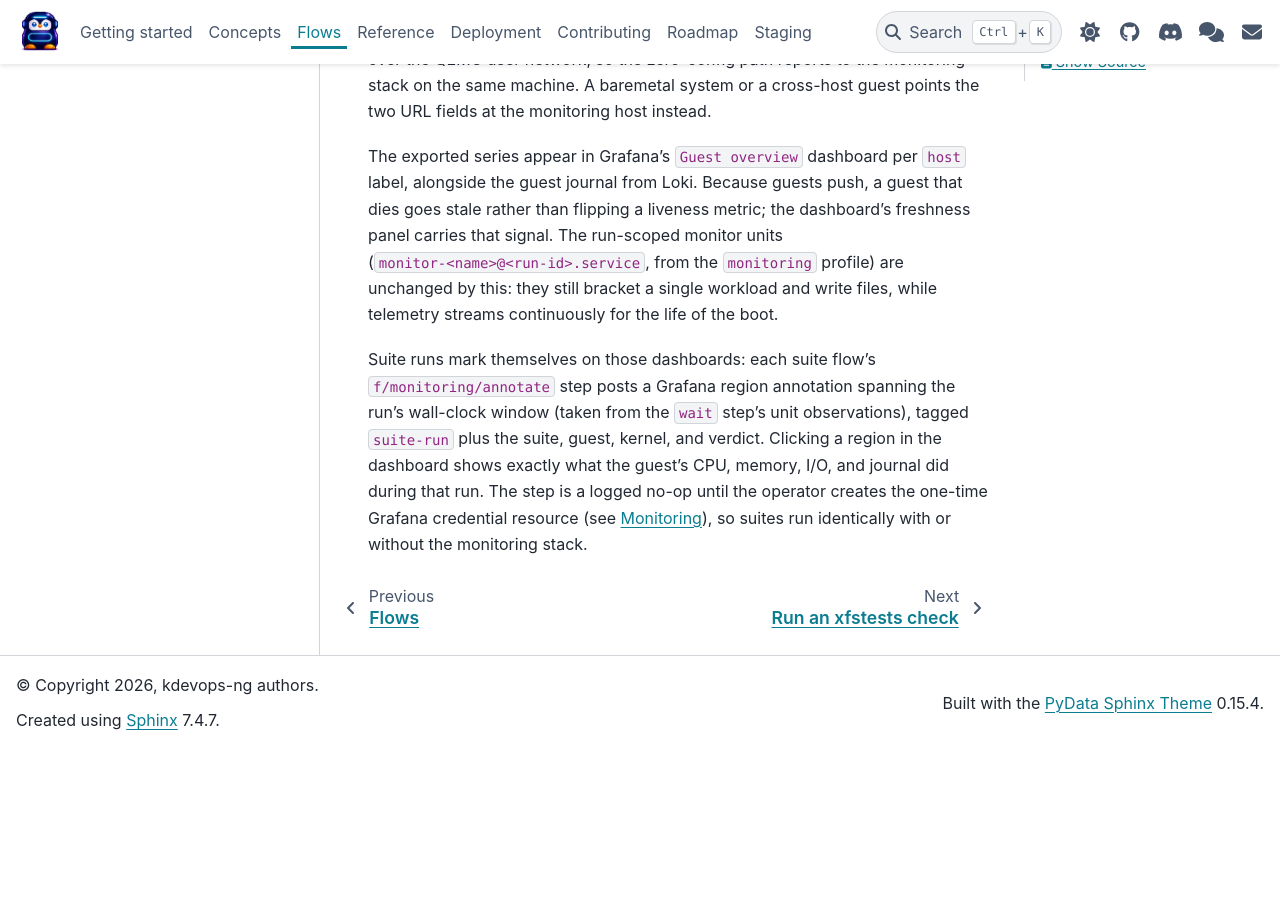
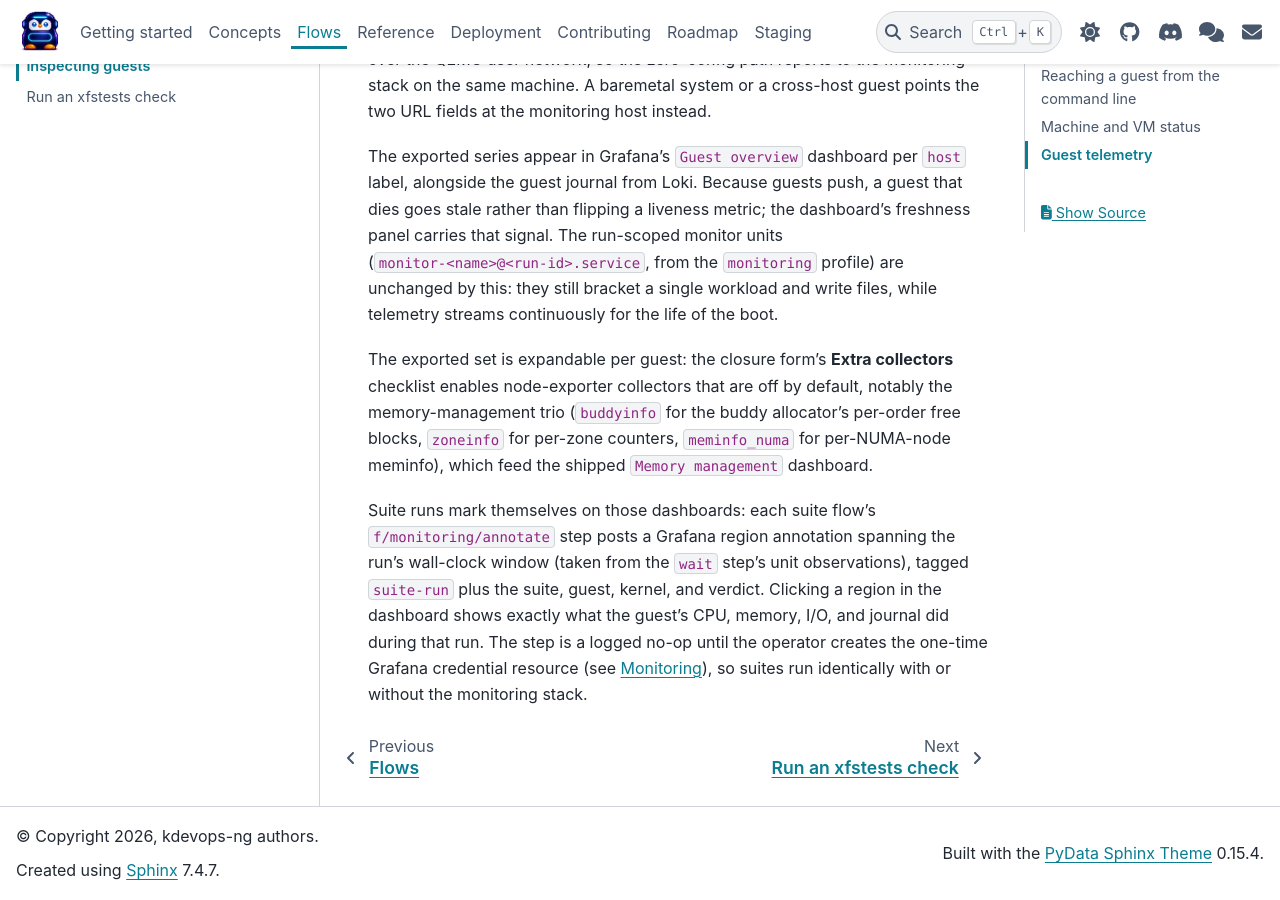
Before and after one commit to dagomez137/kdevops-ng, a Sphinx documentation site: the page built from docs/flows/guests.rst, in a window 1280 px wide and 900 px high, scrolled down 2962 px. Built offline with Sphinx 7.4.7 and the PyData theme 0.15.4, drawn with Linux system fonts in a browser that asks for light colours; before the commit the page ends 3711 px from its top, so only the background shows below that.

Commit message:
docs: describe the extra telemetry collectors
Note the closure form's Extra collectors checklist in the guest
telemetry section: the off-by-default node-exporter collectors it
enables, the memory-management trio by name, and the dashboard they
feed.

Generated-by: Claude AI
Signed-off-by: Daniel Gomez <da.gomez@kernel.org>

```diff
--- a/docs/flows/guests.rst
+++ b/docs/flows/guests.rst
@@ -145,6 +145,13 @@ dashboard's freshness panel carries that signal. The run-scoped monitor units
 unchanged by this: they still bracket a single workload and write files, while
 telemetry streams continuously for the life of the boot.
 
+The exported set is expandable per guest: the closure form's **Extra
+collectors** checklist enables node-exporter collectors that are off by
+default, notably the memory-management trio (``buddyinfo`` for the buddy
+allocator's per-order free blocks, ``zoneinfo`` for per-zone counters,
+``meminfo_numa`` for per-NUMA-node meminfo), which feed the shipped
+``Memory management`` dashboard.
+
 Suite runs mark themselves on those dashboards: each suite flow's
 :src:`f/monitoring/annotate` step posts a Grafana region annotation spanning
 the run's wall-clock window (taken from the ``wait`` step's unit
```
